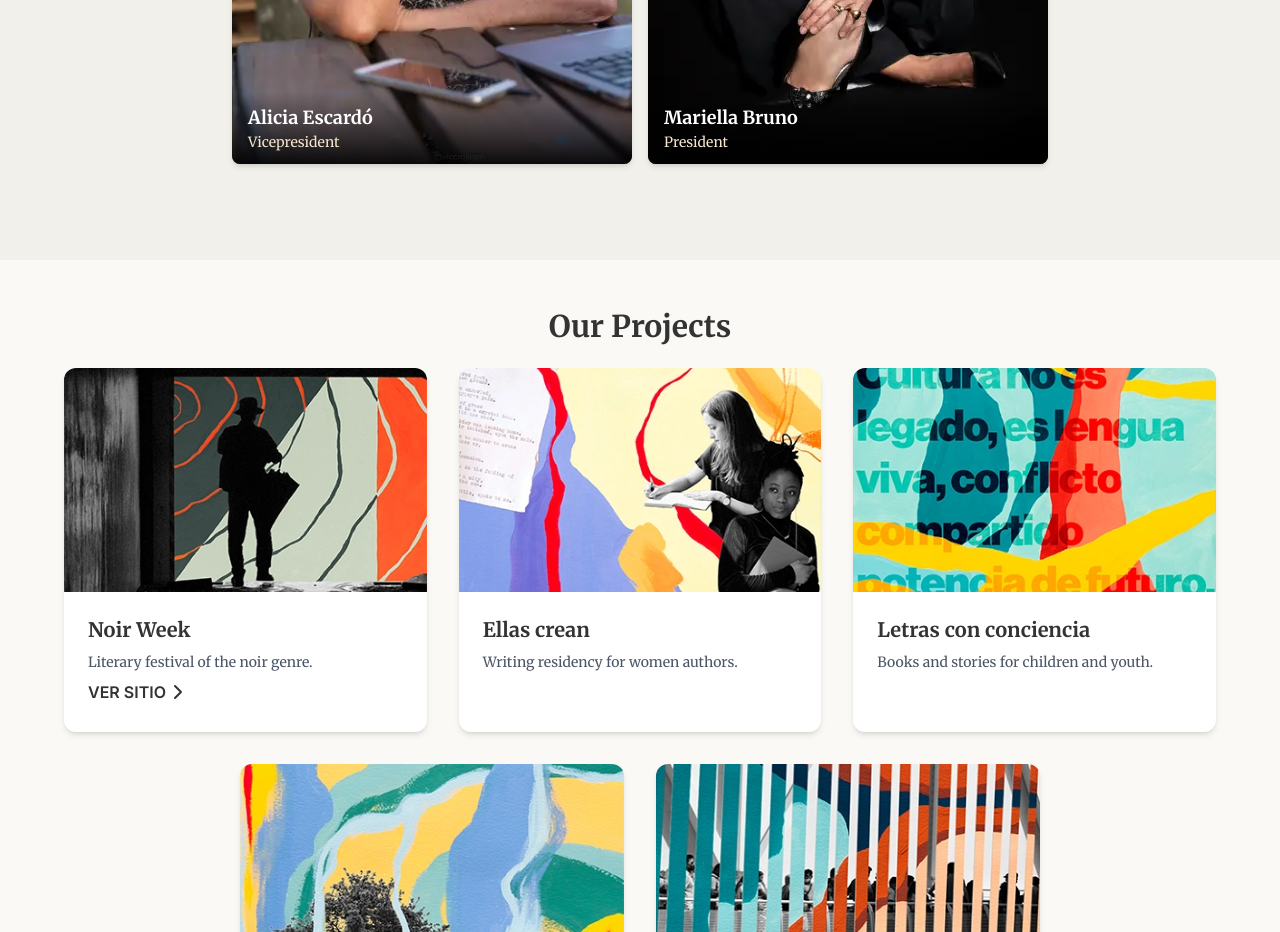
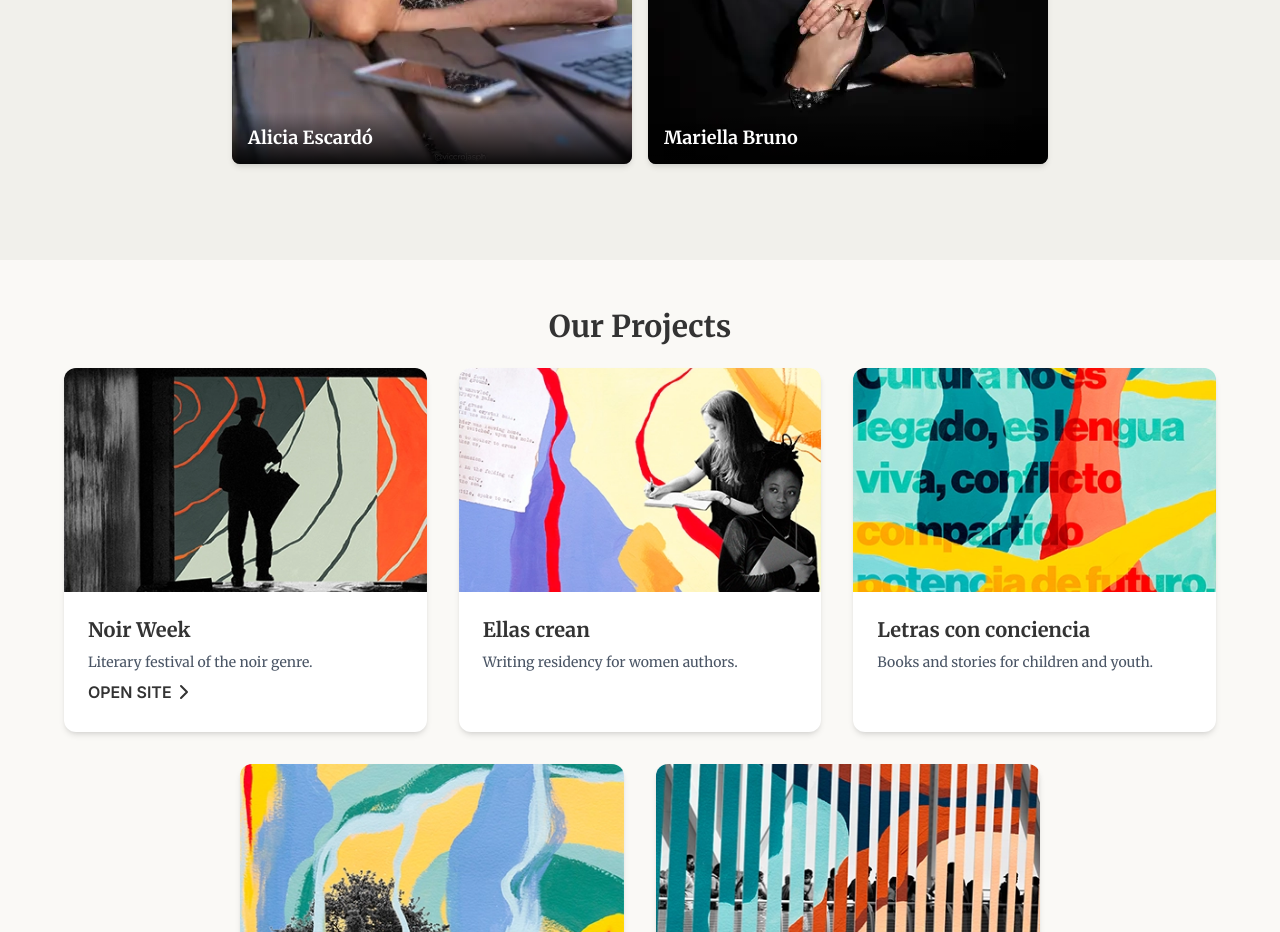
Before and after one commit to Caskito1/narts-nextapp, a Next.js app: page / in a window 1280 px wide. Shown: the part 2220-3152 px from the top of the page. Built offline with nearby package versions, Linux system fonts and the light colour scheme.

Commit message:
cambios Alicia 15oct

```diff
--- a/src/app/components/MobileGallery.jsx
+++ b/src/app/components/MobileGallery.jsx
@@ -41,9 +41,9 @@ export const MobileGallery = ({ slides, t }) => {
                 loading="lazy"
               />
               <div className="absolute top-0 left-0 w-full h-full bg-black/50 z-10" />
-              <div className="absolute top-0 left-0 w-full h-full flex items-center justify-center z-20 text-center px-4">
+              <div className="absolute top-0 left-0 w-full h-full flex items-end justify-center z-20 text-center px-4 py-4">
                 <div className="text-white max-w-2xl">
-                  <h2 className="text-2xl md:text-5xl font-bold mb-4">
+                  <h2 className="text-lg md:text-5xl font-bold ">
                     {t(`Gallery.${slide.key}.title`)}
                   </h2>
                   <p className="text-base md:text-lg">
--- a/src/app/components/Projects2.jsx
+++ b/src/app/components/Projects2.jsx
@@ -54,7 +54,7 @@ export const Projects2 = () => {
           {project.website && (
           <a className="flex" href={project.link} target="_blank">
                <p className="uppercase text-md font-ui font-semibold">
-                  Ver Sitio
+                  {t(`Projects.projectCards.${project.key}.websiteButton`)}
                 </p>
                 <ChevronRight />
           </a>
@@ -125,7 +125,7 @@ export const Projects2 = () => {
               >
 
                    <p className="uppercase text-xl font-ui font-semibold transform transition-transform duration-300 hover:scale-110 ">
-                  Ver Sitio
+                  {t(`Projects.projectCards.${selectedProject.key}.websiteButton`)}
                 </p>
 
               </a>
--- a/src/app/components/TeamCard.jsx
+++ b/src/app/components/TeamCard.jsx
@@ -120,7 +120,7 @@ const handleShowFullDescription = () => {
             </button>
             <div>
               <h3 className="text-2xl font-bold">{name}</h3>
-              <p className="text-text-secondary mb-6">{role}</p>
+              {/* <p className="text-text-secondary mb-6">{role}</p> */}
               <div className="text-text-secondary space-y-4">
                 {description}
               </div>
@@ -154,7 +154,7 @@ const handleShowFullDescription = () => {
     />
     <div className="absolute bottom-0 left-0 right-0 bg-gradient-to-t from-black/90 to-transparent text-white px-4 py-3 text-left transition-opacity duration-300">
       <h3 className="text-lg font-semibold">{name}</h3>
-      <p className="text-sm text-accent ">{role}</p>
+      {/* <p className="text-sm text-accent ">{role}</p> */}
     </div>
   </button>
 )}
--- a/src/language/en.json
+++ b/src/language/en.json
@@ -85,7 +85,8 @@
       "title": "Noir Week",
       "shortDescription": "Literary festival of the noir genre.",
       "longDescription": "One of Narts' flagship initiatives. It's a literary celebration with a cultural and social focus. More than an event, it’s a meeting platform where noir narrative connects communities and gives voice to complex realities. Gatherings, roundtables, and debates where various aspects of this popular literary genre are explored, along with reflections on real criminality, violence, marginalization, and their links to literature and art.",
-      "webSiteProject": "https://www.noirweekmiami.com"
+      "webSiteProject": "https://www.noirweekmiami.com",
+      "websiteButton": "Open site"
     },
     "project2": {
       "title": "Ellas crean",
--- a/src/language/es.json
+++ b/src/language/es.json
@@ -81,7 +81,8 @@
        "title": "Noir Week",
         "shortDescription": "Festival literario de género negro.",
         "longDescription": "Una de las iniciativas emblemáticas de Narts.  Es una celebración literaria con enfoque cultural y social. Más que un evento, es una plataforma de encuentro donde la narrativa noir conecta comunidades y da voz a realidades complejas. Tertulias, mesas redondas y debates en los cuales se exponen diversos aspectos de este popular género literario y la reflexión sobre la criminalidad real, la violencia, y marginación y sus vínculos con la literatura y el arte.",
-        "webSiteProject": "https://www.noirweekmiami.com"
+        "webSiteProject": "https://www.noirweekmiami.com",
+        "websiteButton": "VER SITIO"
       },
       "project2": {
         "title": "Ellas crean",
```
